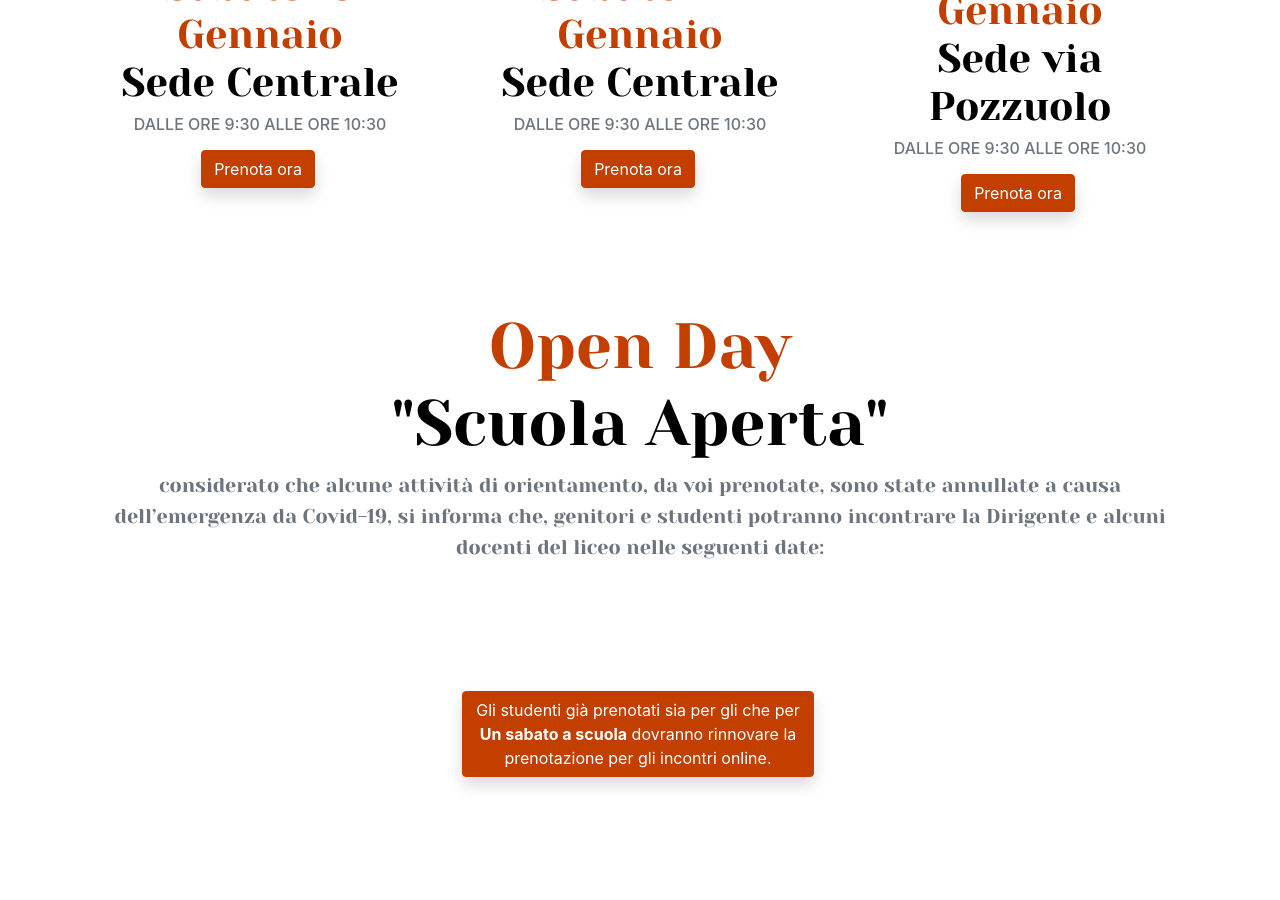
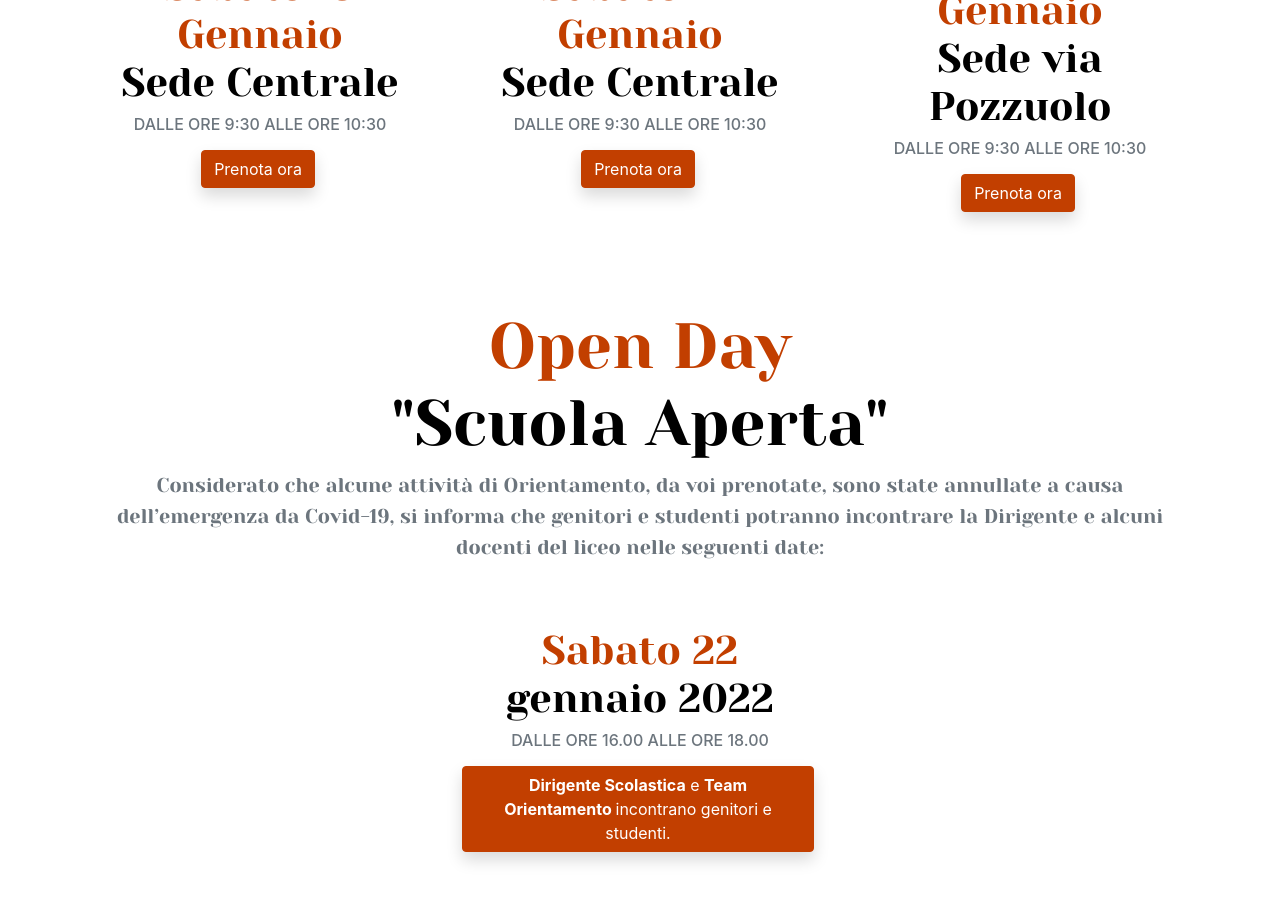
Before and after one commit to PiervitoCreanza/orientamento.liceodegiorgi.edu.it, a Jekyll site: the page built from incontri.html, in a window 1280 px wide and 900 px high, scrolled down 3757 px. Built offline with Jekyll 4.4.1, drawn with Linux system fonts in a browser that asks for light colours; before the commit the page ends 4582 px from its top, so only the background shows below that.

Commit message:
Updated '_data/incontri.json' via CloudCannon

```diff
--- a/_data/incontri.json
+++ b/_data/incontri.json
@@ -156,14 +156,14 @@
 		},
 		{
 			"titolo": "<span class='text-red'>Open Day</span></br>\"Scuola Aperta\"",
-			"sottotitolo": "<b>considerato che alcune attività di orientamento, da voi prenotate, sono state annullate a causa dell’emergenza da Covid-19, si informa che, genitori e studenti potranno incontrare la Dirigente e alcuni docenti del liceo nelle seguenti date:</b>",
+			"sottotitolo": "<b>Considerato che alcune attività di Orientamento, da voi prenotate, sono state annullate a causa dell’emergenza da Covid-19, si informa che genitori e studenti potranno incontrare la Dirigente e alcuni docenti del liceo nelle seguenti date:</b>",
 			"date": [
 				{
-					"giorno": "",
-					"mese": "",
-					"orario": "",
-					"url": "",
-					"pulsante": "Gli studenti già prenotati sia per gli <b<Open Day</b> che per <b> Un sabato a scuola</b> dovranno rinnovare la prenotazione per gli incontri online. "
+					"giorno": "Sabato 22",
+					"mese": "gennaio 2022",
+					"orario": "dalle ore 16.00 alle ore 18.00",
+					"url": "Sede Centrale e Polo Didattico di via Pozzuolo",
+					"pulsante": "<b>Dirigente Scolastica</b> e <b>Team Orientamento </b> incontrano genitori e studenti. "
 				}
 			]
 		}
```
